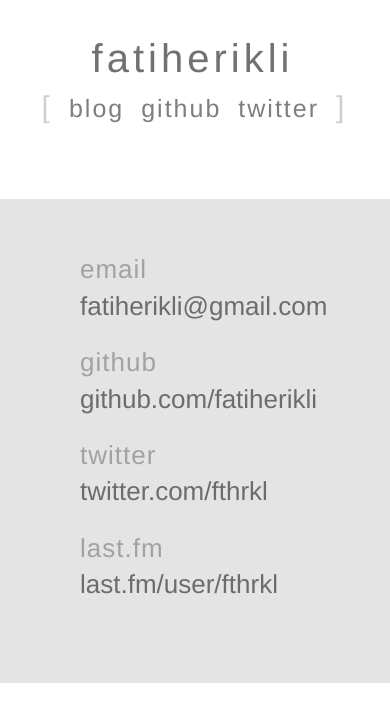
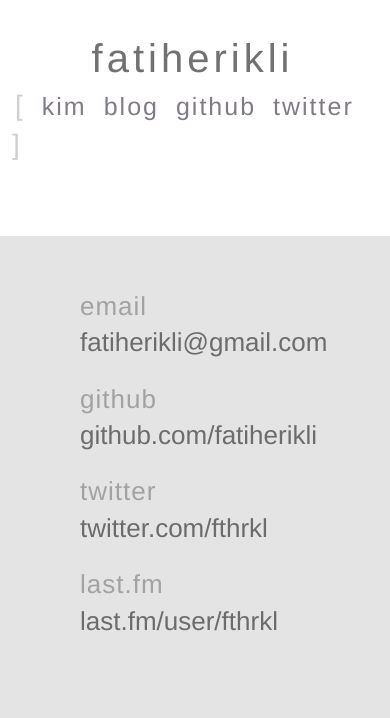
Before and after one commit to fatiherikli/fatiherikli.github.io, a Django app: template web/templates/blog/tag_detail.html in a window 390 px wide. Shown: the top 718 px of the page. Run offline with Django 3.2, Linux system fonts and the light colour scheme; the template is opened without the code that fills it, so the values that code supplies are empty; parts of the project's set-up code (start-up, migrations or seed data) failed here and were passed over; some libraries are stand-ins or nearby versions.

Commit message:
Hide images in index for mobile devices

```diff
--- a/web/static/css/style.css
+++ b/web/static/css/style.css
@@ -32,7 +32,7 @@ body > header nav {
 
 header nav ul {
     margin: 0 0 0 -10px;
-    font-size: 30px;
+    font-size: 28px;
     padding: 0 0 35px 15px;
     overflow: hidden;
 }
@@ -44,6 +44,10 @@ header nav ul li {
     letter-spacing: 2px;
     font-weight: 100;
     color: #cfcfcf;
+}
+
+header nav ul li:last-child {
+    margin-left: -3px;
 }
 
 header nav ul li a {
@@ -540,14 +544,17 @@ body.blog-post-with-cover header nav a {
 
     #about-me {
         width: 100%;
-        background: #eeeeee;
         padding: 0;
+    }
+
+    #about-me img {
+        display: none
     }
 
     #about-me p {
         padding: 40px 10px;
         margin: 10px 30px;
-        font-size: 50px;
+        font-size: 35px;
     }
 
     .blog-post-cover  {
--- a/web/templates/base.html
+++ b/web/templates/base.html
@@ -63,6 +63,7 @@
     <nav>
         <ul>
             <li>[</li>
+            <li><a href="{{ urls.index }}">kim</a></li>
             <li><a href="{{ urls.blog }}">blog</a></li>
             <li><a href="http://github.com/fatiherikli">github</a></li>
             <li><a href="http://twitter.com/fthrkl">twitter</a></li>
```
